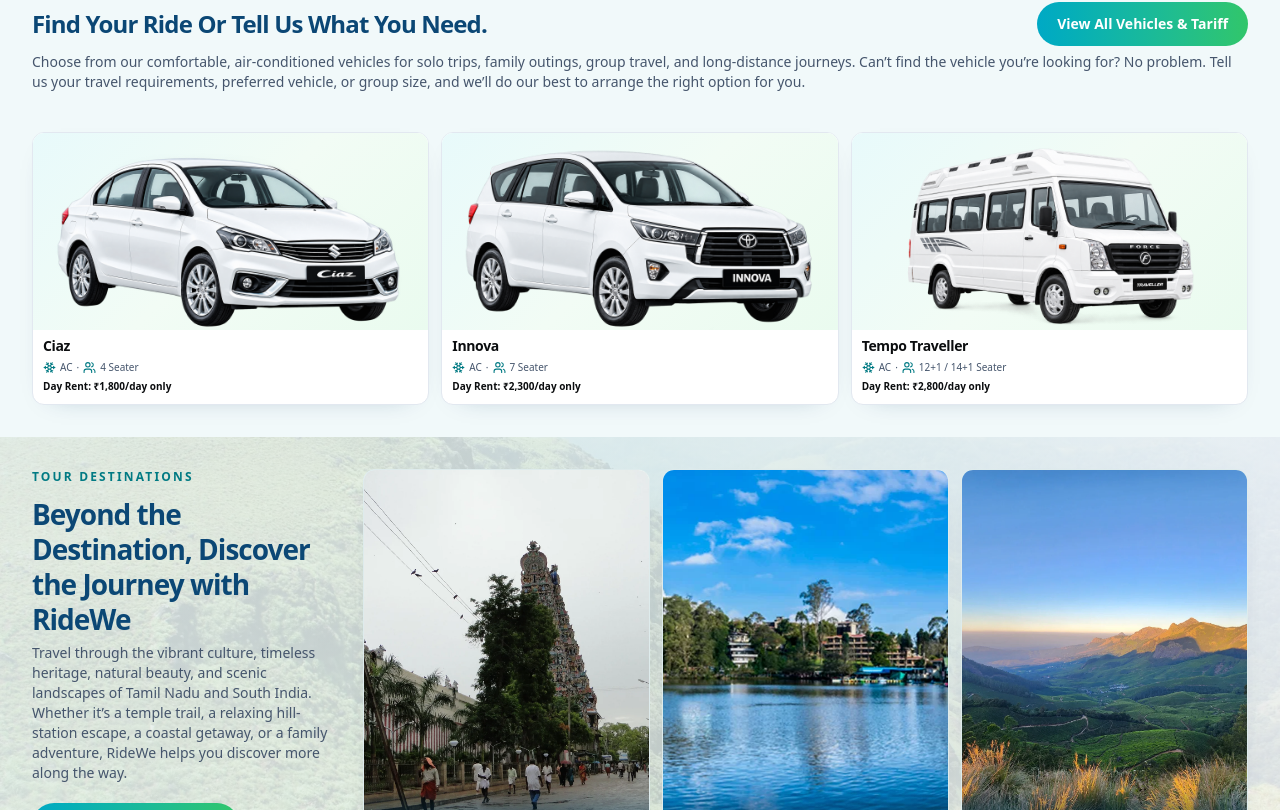
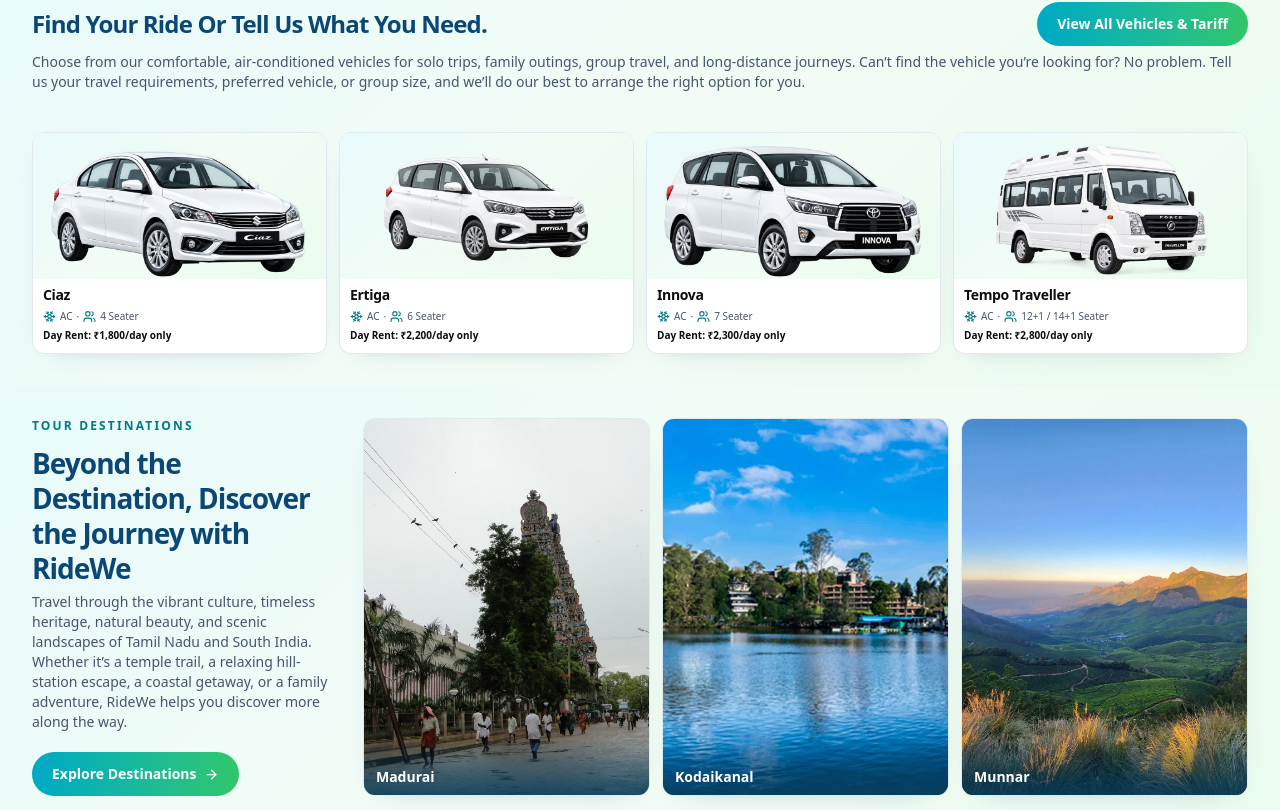
Before and after one commit to nagalakshmi002799-create/ridewe-website, a React (Vite) app: page /#/ in a window 1280 px wide. Shown: the part 2070-2880 px from the top of the page. Built offline with nearby package versions, Linux system fonts and the light colour scheme.

Commit message:
refine homepage services vehicles and destinations

```diff
--- a/src/components/home/ServicesSection.jsx
+++ b/src/components/home/ServicesSection.jsx
@@ -22,7 +22,7 @@
   return (
     <Section
       aria-labelledby="services-title"
-      className={compact ? "bg-[#eff9fa] py-6 sm:py-7 lg:py-8" : "bg-surface"}
+      className={compact ? "ridewe-loading-background py-6 sm:py-7 lg:py-8" : "bg-surface"}
       id={compact ? undefined : "services"}
     >
       <Container>
--- a/src/components/home/VehiclesSection.jsx
+++ b/src/components/home/VehiclesSection.jsx
@@ -13,7 +13,7 @@
   description,
 }) {
   const activeVehicles = vehicles.filter((vehicle) => vehicle.active);
-  const previewVehicleIds = ["sedan", "innova", "tempo-traveller"];
+  const previewVehicleIds = ["sedan", "ertiga", "innova", "tempo-traveller"];
   const displayedVehicles = preview
     ? previewVehicleIds
         .map((id) => activeVehicles.find((vehicle) => vehicle.id === id))
@@ -23,7 +23,7 @@
   return (
     <Section
       aria-labelledby="vehicles-title"
-      className={preview ? "bg-[#f1f9fa] py-6 sm:py-7 lg:py-8" : "bg-white"}
+      className={preview ? "ridewe-loading-background py-6 sm:py-7 lg:py-8" : "bg-white"}
       id={preview ? undefined : "vehicles"}
     >
       <Container className={preview ? "grid min-w-0 gap-5" : ""}>
@@ -63,9 +63,18 @@
           ) : null}
         </div>
         {preview ? (
-          <div className="grid min-w-0 grid-cols-1 gap-4 sm:grid-cols-2 lg:grid-cols-3 lg:gap-3">
+          <div className="grid min-w-0 grid-cols-1 gap-4 sm:grid-cols-2 lg:grid-cols-4 lg:gap-3">
             {displayedVehicles.map((vehicle) => (
-              <VehicleCard key={vehicle.id} preview vehicle={vehicle} />
+              <div
+                className={
+                  ["ertiga", "tempo-traveller"].includes(vehicle.id)
+                    ? "hidden sm:block"
+                    : undefined
+                }
+                key={vehicle.id}
+              >
+                <VehicleCard preview vehicle={vehicle} />
+              </div>
             ))}
           </div>
         ) : (
--- a/src/pages/HomePage.jsx
+++ b/src/pages/HomePage.jsx
@@ -154,18 +154,9 @@
 
       <section
         aria-labelledby="destinations-preview-title"
-        className="relative isolate overflow-hidden bg-[#f0f9fa] py-6 sm:py-7 lg:py-8"
+        className="ridewe-loading-background py-6 sm:py-7 lg:py-8"
         id="destinations-preview"
       >
-        <div
-          aria-hidden="true"
-          className="absolute inset-0 -z-20 bg-cover bg-[center_56%] opacity-60"
-          style={{ backgroundImage: `url("${imageUrl("home/coorg-hills.webp")}")` }}
-        />
-        <div
-          aria-hidden="true"
-          className="absolute inset-0 -z-10 bg-gradient-to-r from-[#edf9fb]/72 via-[#ebf8f4]/65 to-white/68"
-        />
         <Container className="grid gap-5 lg:grid-cols-[0.78fr_2.22fr] lg:items-stretch">
           <div>
             <SectionIntro
--- a/src/styles/globals.css
+++ b/src/styles/globals.css
@@ -37,13 +37,17 @@
   margin: 0;
 }
 
+.ridewe-loading-screen,
+.ridewe-loading-background {
+  background: linear-gradient(135deg, #e8fafb 0%, #f2fcf5 50%, #eafbef 100%);
+}
+
 .ridewe-loading-screen {
   position: fixed;
   z-index: 100;
   inset: 0;
   display: grid;
   place-items: center;
-  background: linear-gradient(135deg, #e8fafb 0%, #f2fcf5 50%, #eafbef 100%);
 }
 
 .ridewe-loading-content {
```
